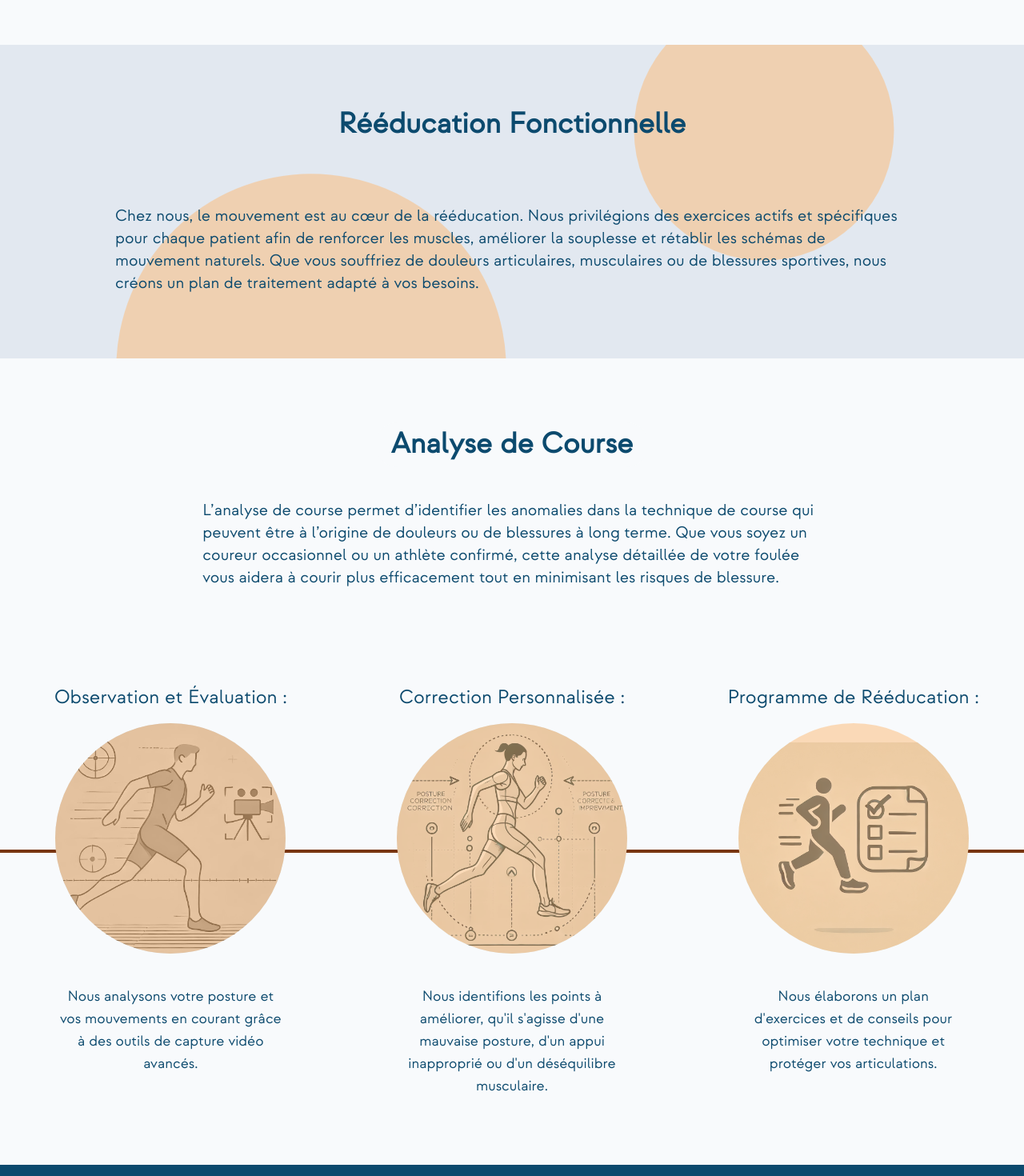
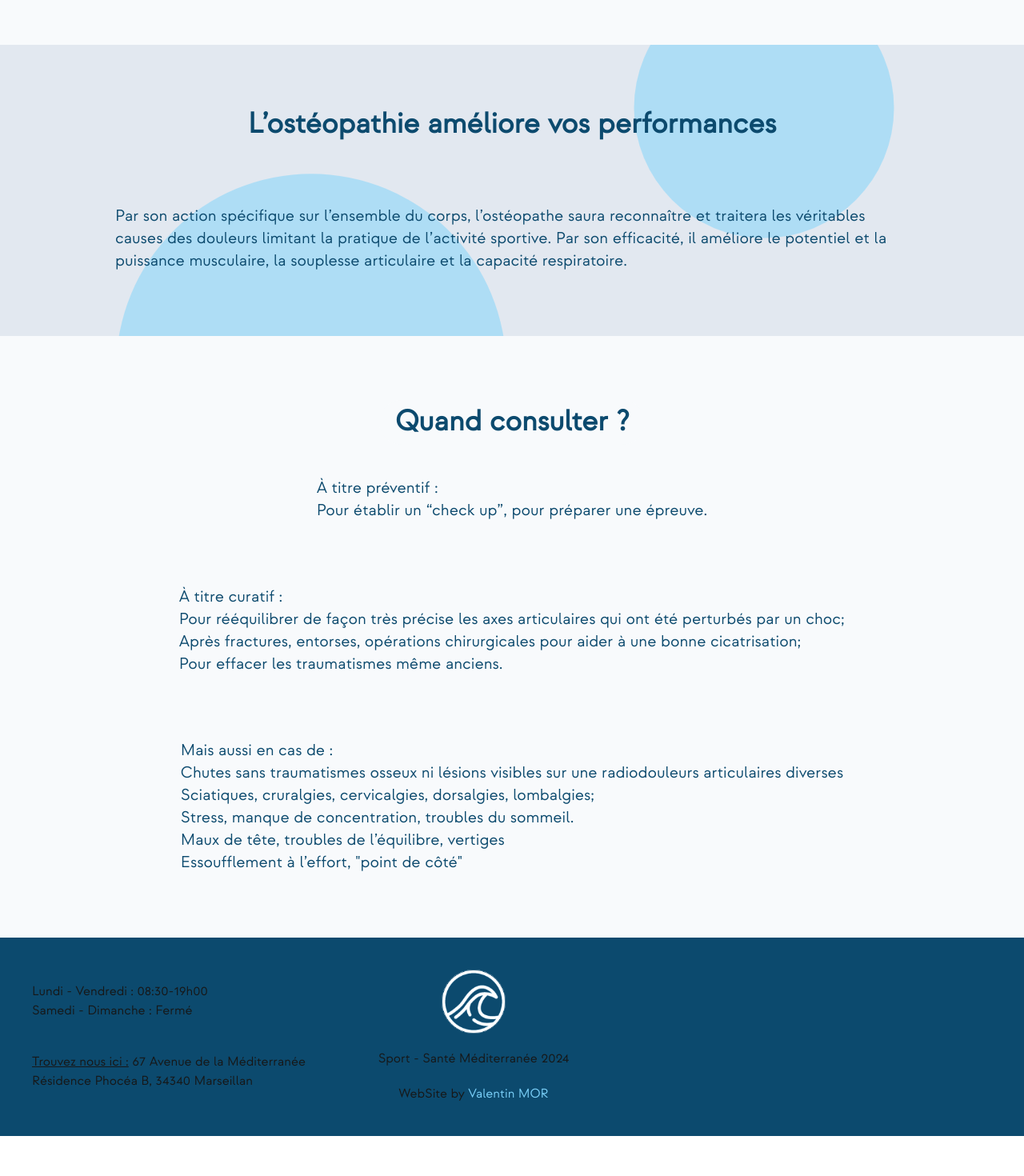
Before and after one commit to blenkcode/SPORT-SANTE-MEDITERRANEE, a Next.js app: page /osteopathie in a window 1280 px wide. Shown: the part 1240-2710 px from the top of the page at 80% size. After the commit the page ends 2660 px from the top, so only its background shows below. Built offline with nearby package versions, Linux system fonts and the light colour scheme; grey boxes are pictures that could not be loaded.

Commit message:
animations

```diff
--- a/package.json
+++ b/package.json
@@ -13,6 +13,7 @@
     "@fortawesome/free-solid-svg-icons": "^6.6.0",
     "@fortawesome/react-fontawesome": "^0.2.2",
     "@reduxjs/toolkit": "^2.2.7",
+    "gsap": "^3.12.5",
     "next": "14.2.11",
     "react": "^18",
     "react-dom": "^18",
--- a/src/app/layout.tsx
+++ b/src/app/layout.tsx
@@ -33,7 +33,7 @@ export default function RootLayout({
   return (
     <html lang="en">
       <body
-        className={`${geistSans.variable} ${geistMono.variable} antialiased`}
+        className={`${geistSans.variable} ${geistMono.variable} antialiased `}
       >
         <ClientProvider>
           <Header></Header>
--- a/src/app/osteopathie/page.tsx
+++ b/src/app/osteopathie/page.tsx
@@ -16,7 +16,7 @@ const Osteopathie = () => {
         <div className="w-full h-full items-center justify-center font-Straw flex flex-col bg-gradient-to-r from-sky-800/80 to-orange-500/0">
           <div className="items-center flex  flex-col justify-center">
             <div className="mb-10 lg:mt-10 mt-0 flex flex-col justify-start items-center font-Manrope">
-              <h1 className="ease-in-out duration-title transition-all font-extrabold flex lg:flex-row flex-col">
+              <h1 className="ease-in-out duration-title transition-all lg:font-extrabold flex lg:flex-row flex-col">
                 <div className="bg-zinc-700 lg:bg-opacity-25 bg-opacity-0 px-10 lg:px-5 py-8 rounded-full items-center justify-center flex flex-col  sm:flex-row font-Straw 2xl:text-6xl lg:text-5xl sm:text-3xl text-4xl ">
                   Ostéopathie
                 </div>
@@ -84,7 +84,7 @@ const Osteopathie = () => {
             <div className=" lg:text-3xl  mt-5 xl:mt-20  w-full lg:flex-row flex-col font-bold flex items-center text-sky-900 lg:text-skt-50 justify-center  ">
               <Link
                 href="https://www.doctolib.fr/osteopathe/marseillan/cyril-portal"
-                className={`lg:text-xl text-md text-sky-50 bg-sky-600 py-2 px-4 rounded-full lg:ml-10 lg:w-80 transition-all flex font-thin justify-center items-center cursor-pointer hover:text-sky-600 hover:border-sky-600 border-1 border-solid hover:bg-sky-50 lg:mt-0 mt-10 mb-10 lg:mb-0 `}
+                className={`lg:text-xl text-md text-sky-50 bg-sky-600 py-2 px-4 rounded-full lg:ml-10 lg:w-80 transition-all flex font-thin justify-center items-center cursor-pointer hover:text-sky-600 hover:border-sky-600 border-1 border-solid hover:bg-sky-50  lg:mt-10 xl:mt-5 mt-10 mb-10 lg:mb-0 `}
               >
                 Rendez-vous en ligne
                 <FontAwesomeIcon className="ml-3 text-xl" icon={faCalendar} />
@@ -98,103 +98,61 @@ const Osteopathie = () => {
         ></img>
       </div>
       <div className=" text-sky-900 z-20 bg-slate-200 items-center lg:items-start   flex flex-col lg:py-20 py-10 justify-center  overflow-hidden relative">
-        <div className="w-circle3 h-circle3 left-96 2xl:top-32 lg:top-20 2xl:-translate-x-32 lg:-translate-x-80 lg:scale-75 2xl:scale-100   bg-orange-300 bg-opacity-50 absolute rounded-full z-10"></div>
-        <div className="w-circle3 h-circle3 lg:right-10 xl:right-96 2xl:-bottom-10 lg:-bottom-10 2xl:translate-x-80 lg:translate-x-96 lg:scale-50 2xl:scale-75 invisible lg:visible  bg-orange-300 bg-opacity-50  absolute rounded-full z-10"></div>
+        <div className="w-circle3 h-circle3 left-96 2xl:top-32 lg:top-20 2xl:-translate-x-96 lg:-translate-x-80 lg:scale-75 2xl:scale-100   bg-sky-300 bg-opacity-50 absolute rounded-full z-10"></div>
+        <div className="w-circle3 h-circle3 lg:right-10 xl:right-96 2xl:-bottom-10 lg:-bottom-10 2xl:translate-x-80 lg:translate-x-96 lg:scale-50 2xl:scale-75 invisible lg:visible  bg-sky-300 bg-opacity-50  absolute rounded-full z-10"></div>
         <div className="flex justify-between items-center flex-col h-full  ">
           {" "}
-          <h4 className="w-fit text-sky-900 font-bold text-2xl lg:text-4xl z-20">
-            Rééducation Fonctionnelle
+          <h4 className="w-fit text-sky-900 font-bold text-2xl lg:text-4xl z-20 px-10">
+            L’ostéopathie améliore vos performances
           </h4>
           <div className="flex  items-center justify-center flex-col lg:mt-20 mt-10">
             {" "}
             <div className=" xl:text-xl lg:text-lg  2xl:w-2/3   px-10 lg:px-36  lg:mt-0 text-sky-900 z-20">
-              Chez nous, le mouvement est au cœur de la rééducation. Nous
-              privilégions des exercices actifs et spécifiques pour chaque
-              patient afin de renforcer les muscles, améliorer la souplesse et
-              rétablir les schémas de mouvement naturels. Que vous souffriez de
-              douleurs articulaires, musculaires ou de blessures sportives, nous
-              créons un plan de traitement adapté à vos besoins.
+              Par son action spécifique sur l’ensemble du corps, l’ostéopathe
+              saura reconnaître et traitera les véritables causes des douleurs
+              limitant la pratique de l’activité sportive. Par son efficacité,
+              il améliore le potentiel et la puissance musculaire, la souplesse
+              articulaire et la capacité respiratoire.
             </div>
-            {/* <img
-              src="/kine3.jpg"
-              className="lg:w-2/5 px-10 z-20 lg:px-0 lg:mt-20 mt-10 rounded-xl"
-            ></img> */}
           </div>
         </div>
       </div>
-      <div className="flex flex-col bg-slate-50 items-center justify-center ">
-        <h2 className="xl:text-4xl text-sky-900 lg:text-4xl text-3xl mt-10 lg:mt-20 font-bold w-fit bg-slate-50 py-2 px-5  lg:mb-10 mb-10 rounded-full">
-          Analyse de Course
+      <div className="flex 6 flex-col bg-slate-50 items-center justify-center ">
+        <h2 className="xl:text-4xl text-sky-900 lg:text-4xl text-3xl mt-10 lg:mt-20 font-bold w-fit bg-slate-50 py-2 px-5  lg:mb-10 mb-10 rounded-full ">
+          Quand consulter ?
         </h2>
-        <div className="text-sky-900 2xl:w-1/2 lg:w-2/3 px-10 xl:text-xl lg:text-lg lg:mb-10 ">
-          L’analyse de course permet d’identifier les anomalies dans la
-          technique de course qui peuvent être à l’origine de douleurs ou de
-          blessures à long terme. Que vous soyez un coureur occasionnel ou un
-          athlète confirmé, cette analyse détaillée de votre foulée vous aidera
-          à courir plus efficacement tout en minimisant les risques de blessure.
+        <div className="text-sky-900 lg:1/5 xl:text-xl lg:text-lg lg:mb-20 flex flex-col">
+          <h5>À titre préventif :</h5>
+          Pour établir un “check up”, pour préparer une épreuve.
         </div>
-        <div className="w-full h-1 translate-y-28 invisible lg:visible  bg-amber-900 absolute"></div>
-        <div className="flex lg:flex-row flex-col items-center justify-around w-full space-y-10 lg:space-y-0 lg:space-x-0 text-sky-900 mt-20 pb-20">
-          {/* Section 1: Analyse de la Posture et des Mouvements */}
-          <div className="flex flex-col items-center justify-center w-full lg:w-1/3">
-            <h4 className="lg:text-2xl text-xl mb-4">
-              Observation et Évaluation :
-            </h4>
-            <div className="lg:w-72 w-64 h-64 lg:h-72 rounded-full  overflow-hidden relative">
-              <div className="bg-orange-300 bg-opacity-50 absolute w-full h-full"></div>
-              <img
-                src="/observation.png"
-                alt="Ajustement du Vélo"
-                className="w-full h-full object-cover"
-              />
-            </div>
-            <div className=" lg:text-lg text-center w-80 h-32 px-5 mb-4 mt-10">
-              Nous analysons votre posture et vos mouvements en courant grâce à
-              des outils de capture vidéo avancés.
-            </div>
-          </div>
-
-          {/* Section 2: Ajustement du Vélo */}
-          <div className="flex flex-col items-center justify-center w-full lg:w-1/3">
-            <h4 className="lg:text-2xl text-xl mb-4">
-              Correction Personnalisée :
-            </h4>
-            <div className="lg:w-72 w-64 h-64 lg:h-72 rounded-full overflow-hidden relative">
-              <div className="bg-orange-300 bg-opacity-50 absolute w-full h-full"></div>
-              <img
-                src="/analyse.webp"
-                alt="Ajustement du Vélo"
-                className="w-full h-full object-cover"
-              />
-            </div>
-            <div className=" lg:text-lg text-center w-80 h-32 px-5 mb-4 mt-10">
-              Nous identifions les points à améliorer, qu&apos;il s&apos;agisse
-              d&apos;une mauvaise posture, d&apos;un appui inapproprié ou
-              d&apos;un déséquilibre musculaire.
-            </div>
-          </div>
-
-          {/* Section 3: Conseils Personnalisés */}
-          <div className="flex flex-col items-center justify-center w-full lg:w-1/3">
-            <h4 className="lg:text-2xl text-xl mb-4">
-              Programme de Rééducation :{" "}
-            </h4>
-
-            <div className="lg:w-72 w-64 h-64 lg:h-72 rounded-full overflow-hidden relative">
-              <div className="bg-orange-300 bg-opacity-50 absolute w-full h-full"></div>
-              ${" "}
-              <img
-                src="/final.webp"
-                alt="Ajustement du Vélo"
-                className="w-full h-full object-cover"
-              />
-            </div>
-
-            <div className=" lg:text-lg text-center w-80 h-32 px-5 mb-4 mt-10">
-              Nous élaborons un plan d&apos;exercices et de conseils pour
-              optimiser votre technique et protéger vos articulations.
-            </div>
-          </div>
+        <div className="text-sky-900 lg:1/5 flex flex-col px-10 xl:text-xl lg:text-lg lg:mb-20 ">
+          <h5>À titre curatif :</h5>
+          <ul>
+            <li>
+              Pour rééquilibrer de façon très précise les axes articulaires qui
+              ont été perturbés par un choc;
+            </li>
+            <li>
+              Après fractures, entorses, opérations chirurgicales pour aider à
+              une bonne cicatrisation;
+            </li>
+            <li>Pour effacer les traumatismes même anciens.</li>
+          </ul>
+        </div>
+        <div className="text-sky-900 lg:1/5 flex flex-col px-10 xl:text-xl lg:text-lg lg:mb-20 ">
+          <h5>Mais aussi en cas de :</h5>
+          <ul>
+            <li>
+              Chutes sans traumatismes osseux ni lésions visibles sur une
+              radiodouleurs articulaires diverses
+            </li>
+            <li>
+              Sciatiques, cruralgies, cervicalgies, dorsalgies, lombalgies;
+            </li>
+            <li>Stress, manque de concentration, troubles du sommeil.</li>
+            <li>Maux de tête, troubles de l’équilibre, vertiges</li>
+            <li>Essoufflement à l’effort, &quot;point de côté&quot;</li>
+          </ul>
         </div>
       </div>
     </div>
--- a/src/app/presta.tsx
+++ b/src/app/presta.tsx
@@ -20,18 +20,18 @@ const Presta = () => {
     const handleScroll = () => {
       const screenWidth = window.innerWidth;
 
-      if (screenWidth <= 500) {
+      if (screenWidth <= 1000) {
         // For screens smaller than or equal to 500px, trigger when scrollY > 200
-        if (window.scrollY > 730) {
+        if (window.scrollY > 400) {
+          setIsVisible2(true);
+        }
+        if (window.scrollY > 700) {
           setIsVisible1(true);
         }
-        if (window.scrollY > 1000) {
-          setIsVisible2(true);
-        }
-        if (window.scrollY > 1400) {
+        if (window.scrollY > 920) {
           setIsVisible3(true);
         }
-        if (window.scrollY > 1700) {
+        if (window.scrollY > 1200) {
           setIsVisible4(true);
         }
       } else {
@@ -63,7 +63,7 @@ const Presta = () => {
   }, []);
 
   return (
-    <div className="lg:pt-20 bg-sky-50 overflow-x-hidden lg:overflow-x-visible ">
+    <div className="lg:pt-20   bg-sky-50 overflow-x-hidden lg:overflow-x-visible overflow-y-hidden ">
       <div className="lg:text-3xl text-2xl lg:h-200 h-fit text-sky-50  lg:py-20 flex flex-col items-center justify-center font-Straw w-full relative ">
         <div
           className={` rounded-full bg-sky-900 border-2 border-solid border-sky-50 absolute transition-all delay-300 duration-1000 lg:-top-20 -top-10 z-10 ${
@@ -84,8 +84,9 @@ const Presta = () => {
           />
         </h3>
         <div className="flex z-30 lg:flex-row flex-col lg:mt-32 items-center">
+          <div className="flex flex-col-reverse lg:flex-row">
             <div
-            className={`w-fit flex z-20  mt-0 lg:mt-0 flex-col text-lg  transition-all duration-2000 ease-in-out items-center rounded-lg lg:pb-20 pb-0 lg:-translate-y-24 ${
+              className={`w-fit flex z-20  mt-0 lg:mt-0 flex-col text-lg  transition-all duration-2000 ease-out items-center delay-100 rounded-lg lg:pb-20 pb-0 lg:-translate-y-24 ${
                 isVisible
                   ? "-translate-x-0 xl:-translate-x-56 lg:-translate-x-36 opacity-100"
                   : "-translate-x-80 lg:-translate-x-96 opacity-0"
@@ -95,12 +96,13 @@ const Presta = () => {
                   : " translate-x-full opacity-0"
               }`}
             >
-            <h3 className="lg:text-xl text-2xl lg:text-sky-900 font-bold py-3 mb-5 px-3 ">
+              {" "}
+              <h3 className="lg:text-xl text-2xl text-sky-900 mt-10 lg:mt-0 font-bold py-3 mb-5 px-3 ">
                 Bike-Fitting
               </h3>
               <img
                 src="/bike.png"
-              className=" rounded-full border-2 border-solid border-sky-50 w-40 h-40 shadow-2xl hover:-rotate-12 transition-all ease-in-out duration-300 "
+                className=" rounded-full  border-4 border-solid border-sky-50 w-40 h-40 shadow-2xl hover:-rotate-12 transition-all ease-in-out duration-300 "
               ></img>
               <Link
                 href="/bikefiting"
@@ -110,7 +112,7 @@ const Presta = () => {
               </Link>
             </div>
             <div
-            className={`w-fit flex flex-col text-lg xl:-translate-x-24 lg:-translate-x-14 transition-all duration-2000 ease-in-out items-center rounded-lg lg:pb-20 pb-0 ${
+              className={`w-fit flex flex-col text-lg xl:-translate-x-24 lg:-translate-x-14 transition-all duration-2000 ease-out delay-100  items-center rounded-lg mt-10 lg:mt-0 lg:pb-20 pb-0 ${
                 isVisible
                   ? "opacity-100 translate-y-0"
                   : " lg:opacity-0 lg:translate-y-56"
@@ -120,12 +122,12 @@ const Presta = () => {
                   : " -translate-x-full opacity-0"
               } `}
             >
-            <h3 className="lg:text-xl text-2xl font-bold py-3">
+              <h3 className="lg:text-xl text-2xl lg:text-white text-sky-900 font-bold py-3">
                 Kinésithérapie
               </h3>
               <img
                 src="/osteo.png"
-              className=" rounded-full border-2 border-solid shadow-2xl border-sky-50 w-40 h-40 hover:rotate-12 transition-all ease-in-out duration-300 "
+                className=" rounded-full border-4  border-solid shadow-2xl border-sky-50 w-40 h-40 hover:rotate-12 transition-all ease-in-out duration-300 "
               ></img>
               <Link
                 href="/kinesitherapie"
@@ -134,8 +136,9 @@ const Presta = () => {
                 En savoir plus
               </Link>
             </div>
+          </div>
           <div
-            className={`w-fit flex flex-col xl:translate-x-24 lg:translate-x-14 text-lg transition-all duration-2000 ease-in-out items-center rounded-lg lg:pb-20 pb-0 ${
+            className={`w-fit flex flex-col xl:translate-x-24 lg:translate-x-14 text-lg transition-all duration-2000 ease-out  delay-100 items-center mt-10 lg:mt-0 rounded-lg lg:pb-20 pb-0 ${
               isVisible
                 ? "opacity-100 translate-y-0"
                 : " lg:opacity-0 lg:translate-y-56"
@@ -145,10 +148,12 @@ const Presta = () => {
                 : " translate-x-full opacity-0"
             }`}
           >
-            <h3 className="lg:text-xl text-2xl font-bold py-3 ">Ostéopathie</h3>
+            <h3 className="lg:text-xl text-2xl lg:text-white text-sky-900 font-bold py-3 ">
+              Ostéopathie
+            </h3>
             <img
               src="/kiné.png"
-              className=" rounded-full border-2 border-solid shadow-2xl border-sky-50 w-40 h-40 hover:-rotate-12 transition-all ease-in-out duration-300 "
+              className=" rounded-full  border-4 border-solid shadow-2xl border-sky-50 w-40 h-40 hover:-rotate-12 transition-all ease-in-out duration-300 "
             ></img>
             <Link
               href="/osteopathie"
@@ -158,7 +163,7 @@ const Presta = () => {
             </Link>
           </div>
           <div
-            className={`w-fit flex z-20  mt-20 lg:mt-0 flex-col text-lg transition-all duration-2000 ease-in-out items-center rounded-lg lg:pb-24 -translate-y-20 ${
+            className={`w-fit flex z-20  mt-20 lg:mt-0 flex-col text-lg transition-all duration-2000 ease-in-out items-center rounded-lg delay-100 lg:pb-24 -translate-y-20 ${
               isVisible
                 ? "translate-x-0 xl:translate-x-56 lg:translate-x-36 opacity-100"
                 : " lg:translate-x-80 opacity-0"
@@ -168,12 +173,12 @@ const Presta = () => {
                 : " -translate-x-full opacity-0"
             }`}
           >
-            <h3 className="lg:text-xl text-2xl lg:text-sky-900 z-20 font-bold py-3 px-5 mb-5 ">
+            <h3 className="lg:text-xl text-2xl text-sky-900 z-20 font-bold py-3 px-5 mb-5 mt-10 lg:mt-0">
               Massage
             </h3>
             <img
               src="/massage.png"
-              className=" rounded-full border-2 border-solid shadow-2xl border-sky-50 w-40 h-40 hover:rotate-12 ease-in-out duration-300 transition-all"
+              className=" rounded-full  border-4 border-solid shadow-2xl border-sky-50 w-40 h-40 hover:rotate-12 ease-out  duration-300 transition-all"
             ></img>
             <Link
               href="/massage"
```
Also changed, not shown: src/app/bikefiting/page.tsx (+12 -12 lines), src/app/equipe.tsx (+8 -4 lines), src/app/header.tsx (+35 -11 lines), src/app/kinesitherapie/page.tsx (+8 -8 lines), src/app/landing.tsx (+122 -32 lines), src/app/massage/page.tsx (+70 -34 lines), 1 other file (tests, documents, lock files or other folders). Lines whose indentation alone changed are shown as unchanged.
